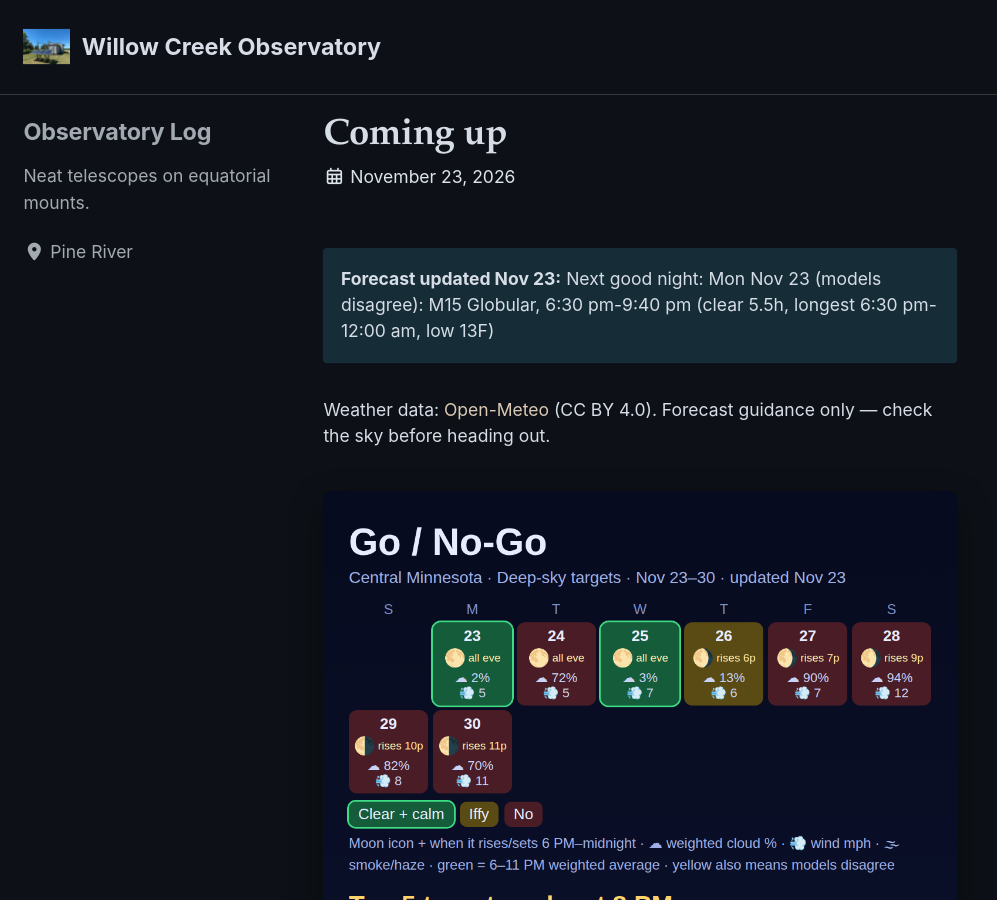
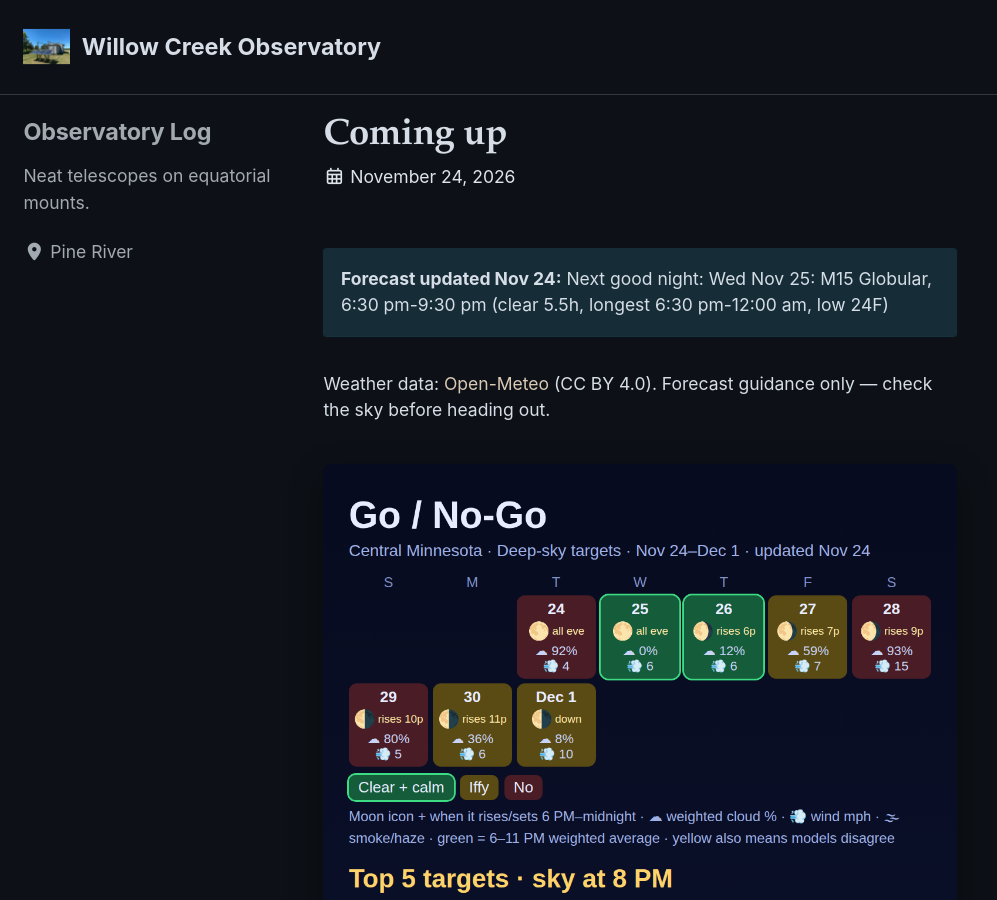
Before and after one commit to ethos101/ethos101.github.io, a Jekyll site: the page built from _posts/1900-01-01-about.md, in a window 1280 px wide and 900 px high. Shown: the whole window, without its empty margins (0-997 px from the left). Built offline with Jekyll 4.4.1, drawn with Linux system fonts in a browser that asks for light colours; cached includes are drawn as plain includes; some of the changed text lies outside the part shown.

Commit message:
Update stargazing forecast (Nov 24)

```diff
--- a/_includes/forecast_status.html
+++ b/_includes/forecast_status.html
@@ -1,2 +1,2 @@
-<p class="notice--info"><strong>Forecast updated Nov 23:</strong> Next good night: Mon Nov 23 (models disagree): M15 Globular, 6:30 pm-9:40 pm (clear 5.5h, longest 6:30 pm-12:00 am, low 13F)</p>
+<p class="notice--info"><strong>Forecast updated Nov 24:</strong> Next good night: Wed Nov 25: M15 Globular, 6:30 pm-9:30 pm (clear 5.5h, longest 6:30 pm-12:00 am, low 24F)</p>
 <p class="small">Weather data: <a href="https://open-meteo.com/">Open-Meteo</a> (CC BY 4.0). Forecast guidance only — check the sky before heading out.</p>
--- a/_posts/1900-01-01-about.md
+++ b/_posts/1900-01-01-about.md
@@ -1,6 +1,6 @@
 ---
 title: Coming up
-date: 2026-11-23
+date: 2026-11-24
 header:
   teaser: /images/month.png
 ---
```
Also changed, not shown: images/month.png.
